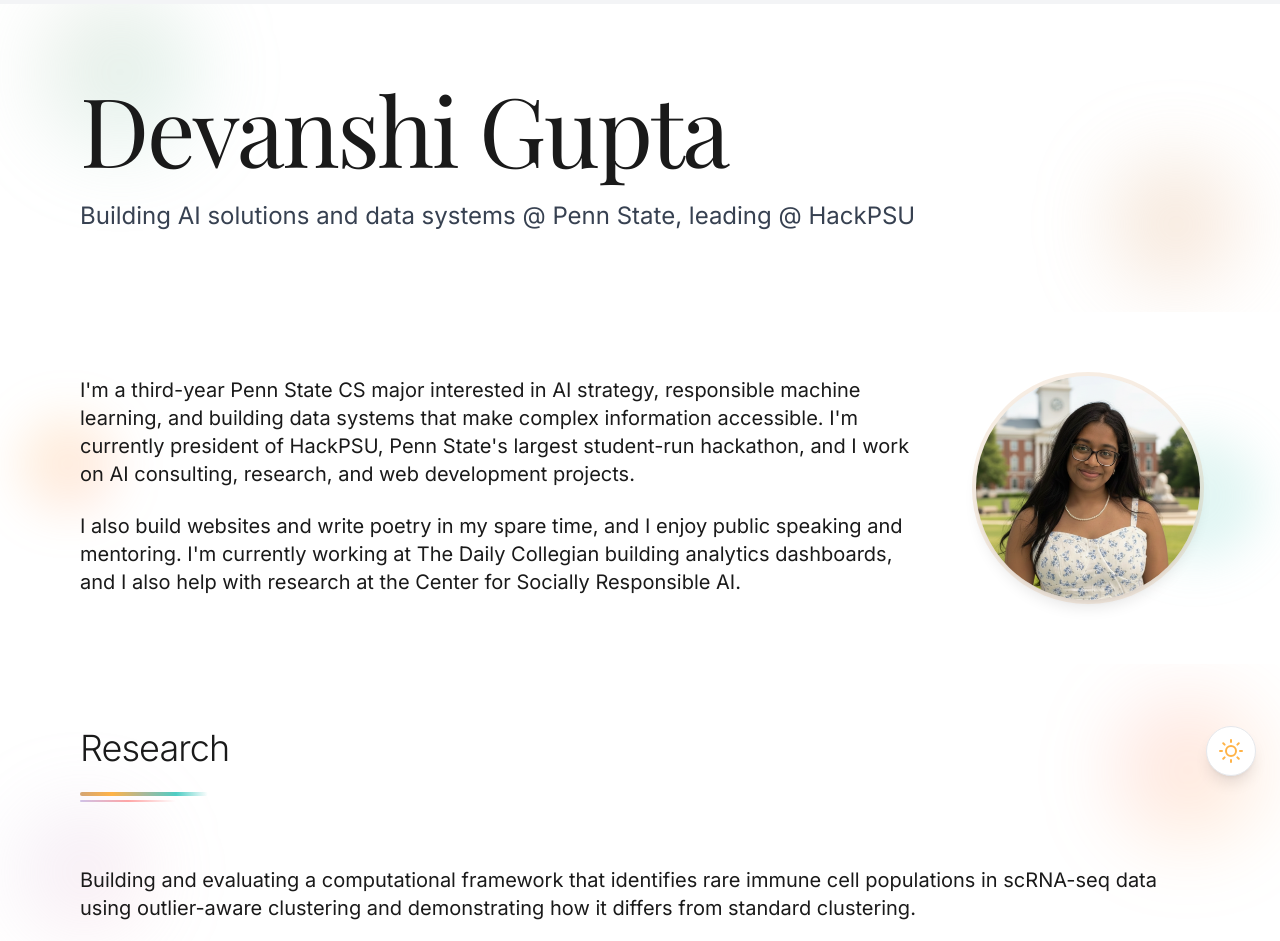
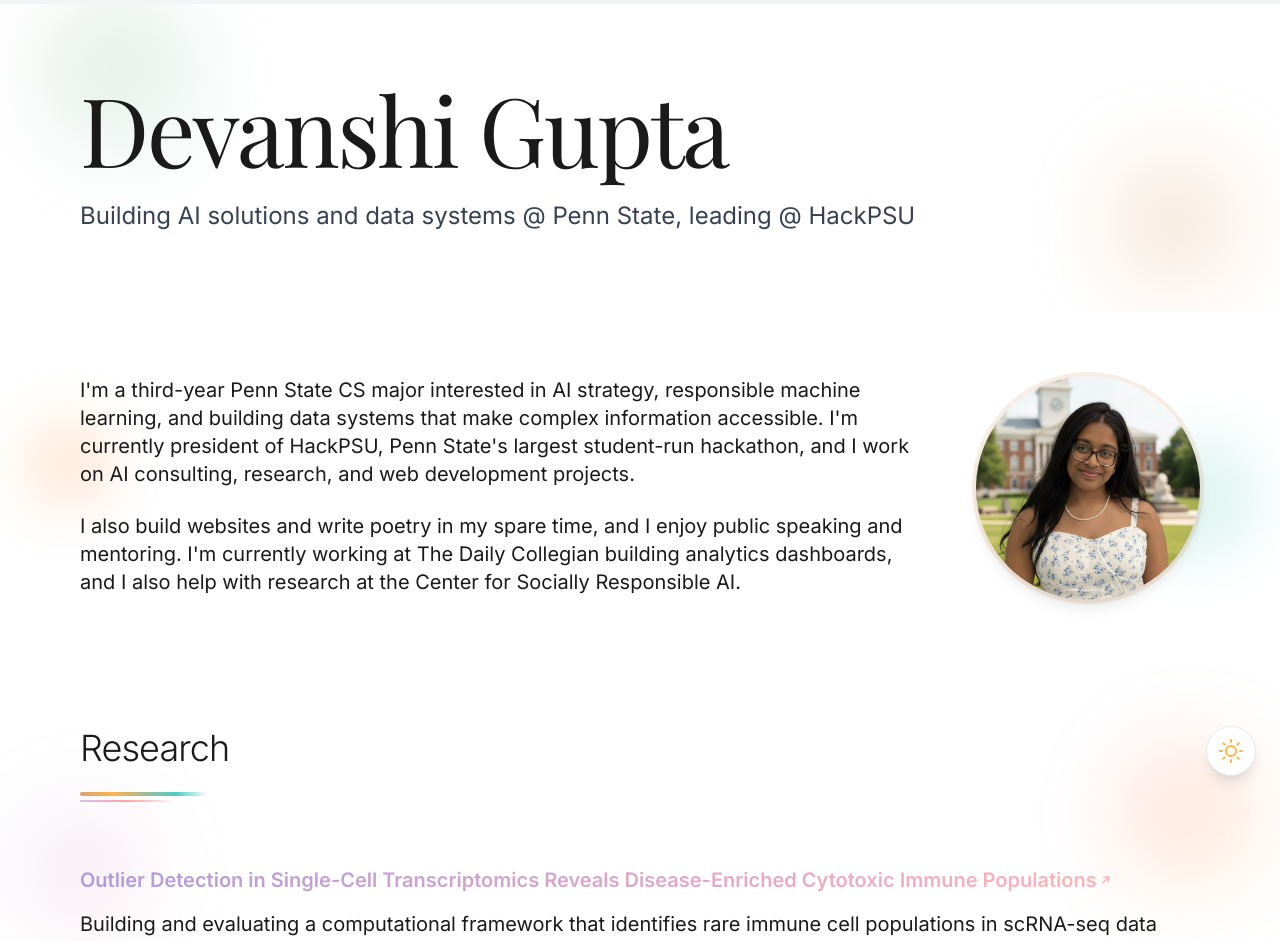
Before and after one commit to devanshig16/Profile, a Next.js app: page / in a window 1280 px wide. Shown: the top 941 px of the page. Built offline with nearby package versions, Linux system fonts and the light colour scheme; a web font is replaced by a local one.

Commit message:
Add research paper link

```diff
--- a/components/Publications.tsx
+++ b/components/Publications.tsx
@@ -24,6 +24,17 @@ export default function Publications() {
           viewport={{ once: true }}
           transition={{ duration: 0.5, delay: 0.2 }}
         >
+          <p className="text-lg md:text-xl leading-[1.75] text-near-black dark:text-dark-text font-sans mb-4">
+            <a
+              href="https://www.biorxiv.org/content/10.64898/2026.01.12.699092v1"
+              target="_blank"
+              rel="noopener noreferrer"
+              className="bg-gradient-to-r from-lavender to-rose bg-clip-text text-transparent font-semibold hover:opacity-80 transition-opacity inline-flex items-center gap-1"
+            >
+              Outlier Detection in Single-Cell Transcriptomics Reveals Disease-Enriched Cytotoxic Immune Populations
+              <span className="text-xs">↗</span>
+            </a>
+          </p>
           <p className="text-lg md:text-xl leading-[1.75] text-near-black dark:text-dark-text font-sans">
             Building and evaluating a computational framework that identifies rare immune cell populations in scRNA-seq data using outlier-aware clustering and demonstrating how it differs from standard clustering.
           </p>
```
